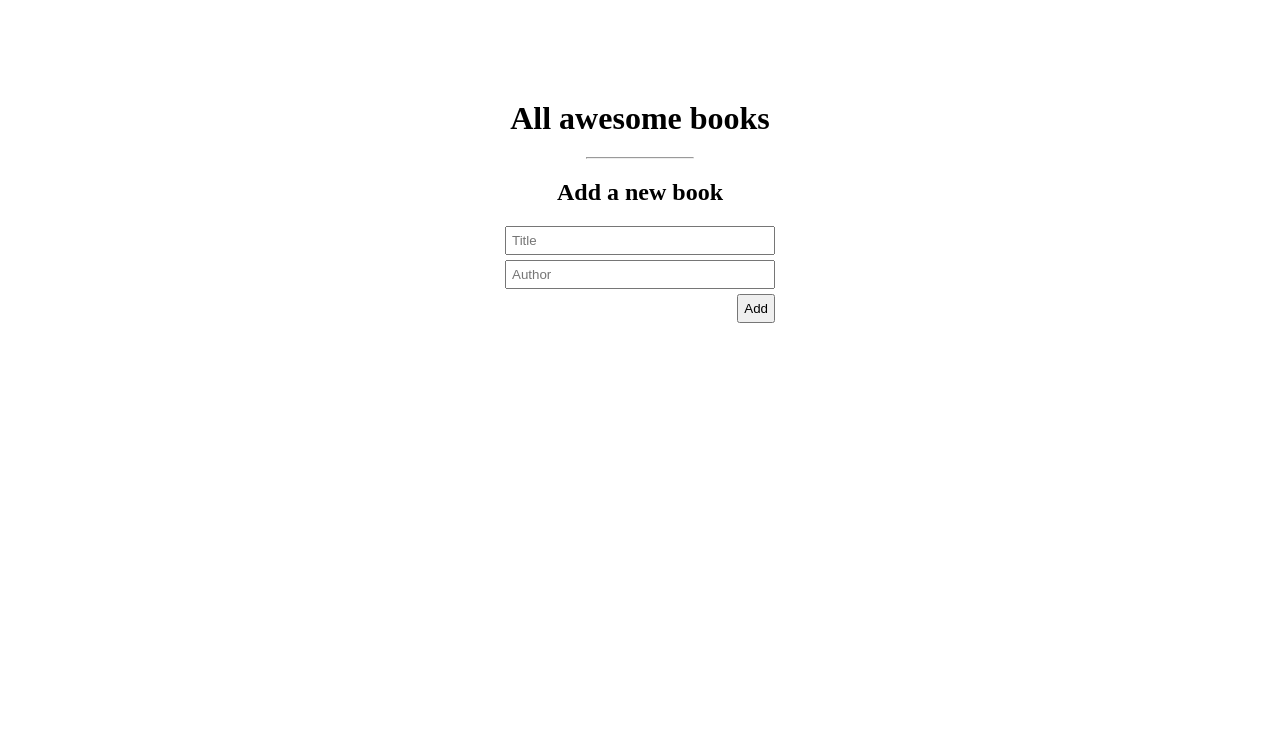
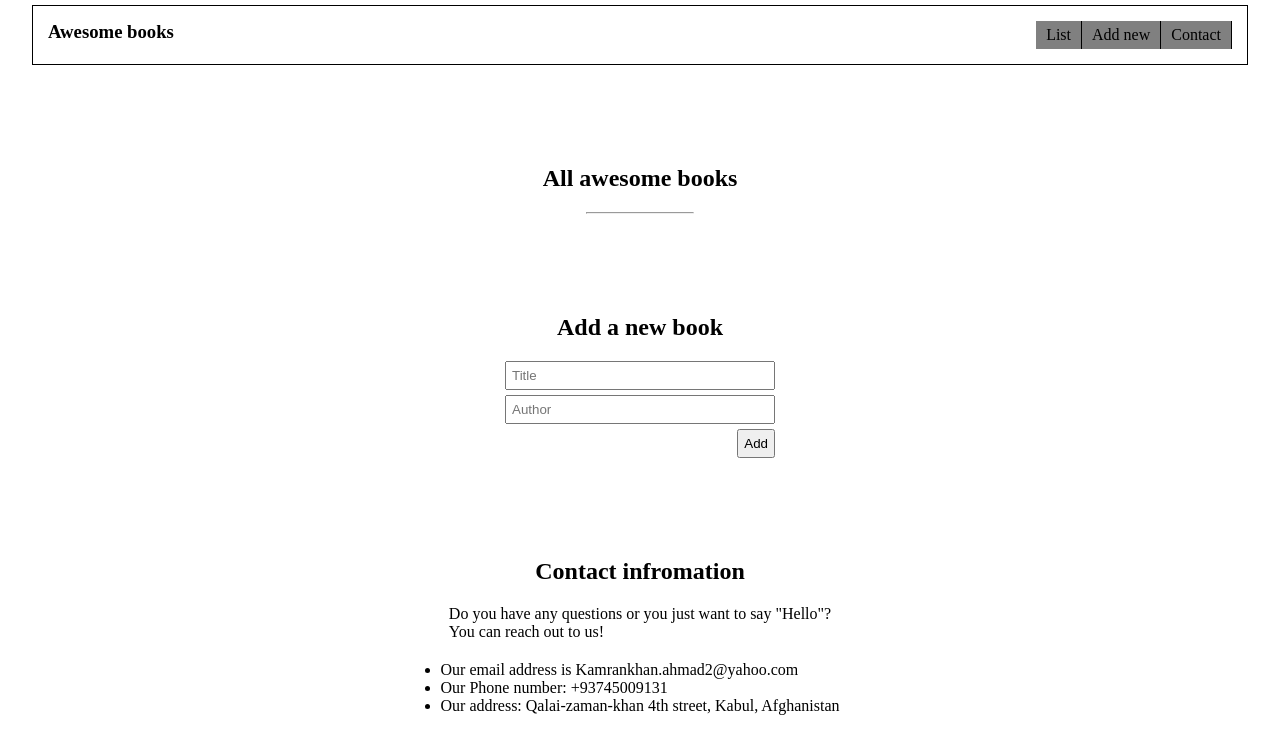
Before and after one commit to zdnahom/awesome_books, a plain HTML site: page index.html in a window 1280 px wide. Drawn offline with Linux system fonts and the light colour scheme.

Commit message:
create a navigation menu

```diff
--- a/index.html
+++ b/index.html
@@ -8,18 +8,41 @@
     <title>Awesome books home page</title>
 </head>
 <body>
+    <header>
+    <nav class="navigator">
+    <h3>Awesome books</h3>
+    <ul>
+        <li>List</li>
+        <li>Add new</li>
+        <li>Contact</li>
+    </ul>
+    </nav>
+</header>
     <main>
-        <div class="container">
+        <section class="container bookList">
             <h1>All awesome books</h1>
             <div class="books"></div>
             <hr/>
+        </section>
+        <section class="container search">
             <h2>Add a new book</h2>
             <form>
                 <input name="title" type="text" placeholder="Title" required>
                 <input name="author" type="text" placeholder="Author" required>
                 <button type="submit">Add</button>
             </form>
-        </div>
+        </section>
+        <section class="container contactDetails">
+            <h2>Contact infromation</h2>
+            <p>Do you have any questions or you just want to say "Hello"?<br>
+                You can reach out to us!
+            </p>
+            <ul>
+                <li>Our email address is Kamrankhan.ahmad2@yahoo.com</li>
+                <li>Our Phone number: +93745009131</li>
+                <li>Our address: Qalai-zaman-khan 4th street, Kabul, Afghanistan</li>
+            </ul>
+        </section>
         </main>
     <script  src="./script.js"></script>
 </body>
--- a/style.css
+++ b/style.css
@@ -55,3 +55,28 @@ button {
 button {
   align-self: flex-end;
 }
+
+header {
+display: flex;
+justify-content: center;
+}
+
+.navigator {
+  display: flex;
+  width: 95%;
+  justify-content: space-between;
+  /* margin: 10px 5%;  */
+  padding: 15px;
+  margin-top: 5px;
+  border: 1px solid black;
+}
+.navigator ul {
+  list-style: none;
+  display: flex;
+  }
+
+  .navigator li {
+    border-right: 1px solid black;
+    background-color: gray;
+    padding: 5px 10px;
+  }
```
